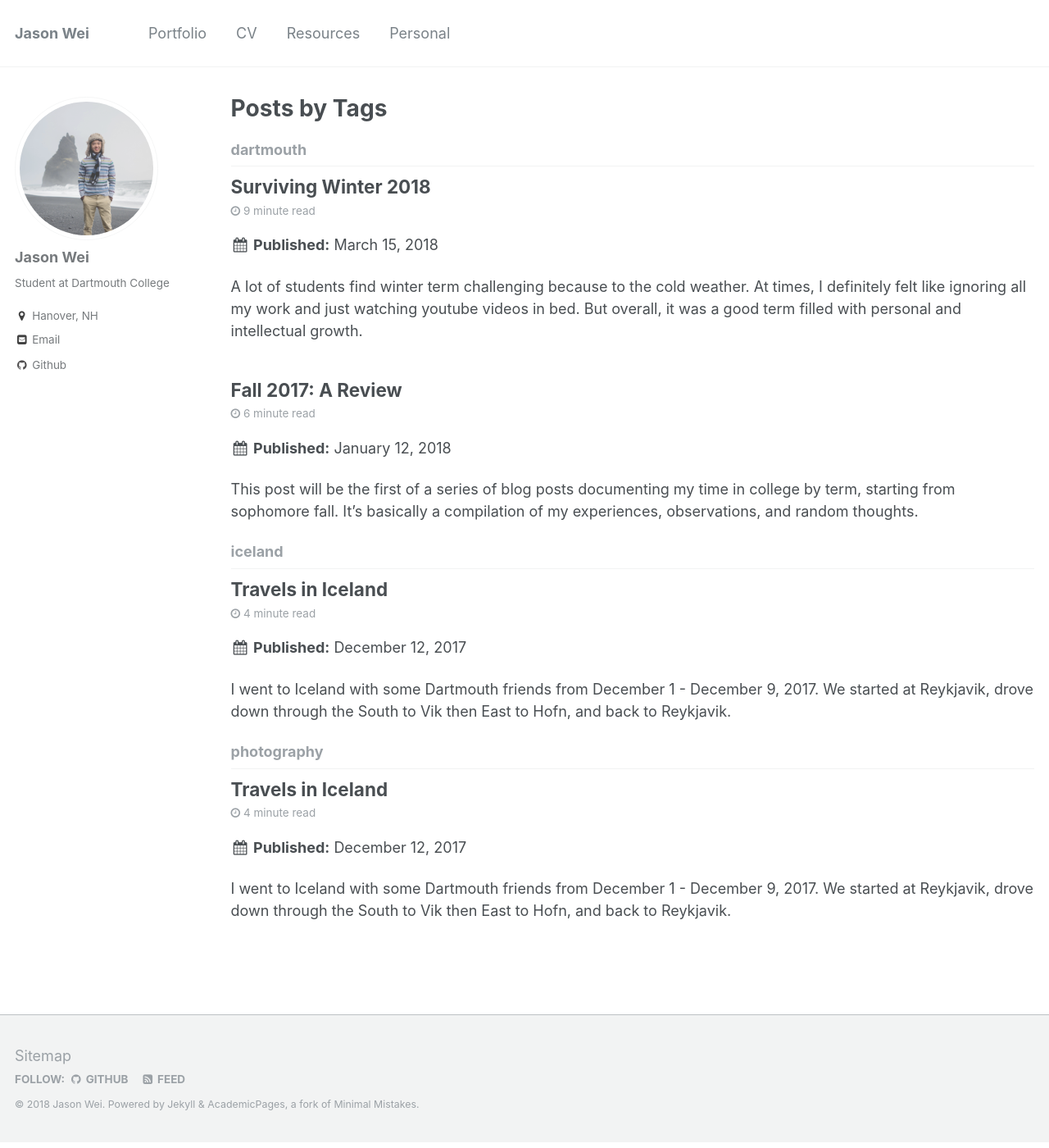
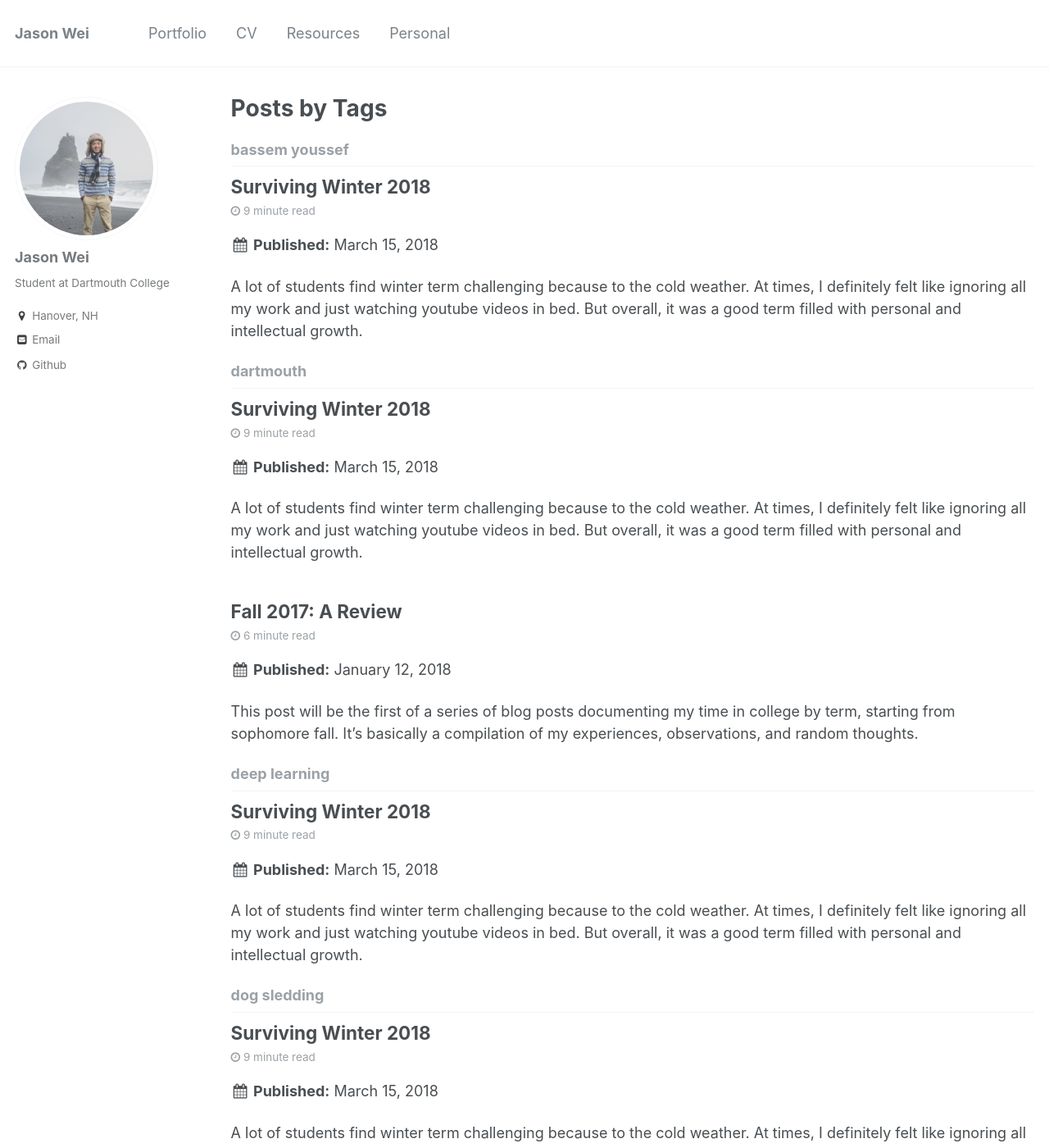
Before and after one commit to jasonwei20/jasonwei20.github.io, a Jekyll site: the page built from _pages/tag-archive.html, in a window 1280 px wide and 1400 px high. Shown: the whole window at 82% size. Built offline with Jekyll 4.4.1, drawn with Linux system fonts in a browser that asks for light colours; some of the changed text lies outside the part shown.

Commit message:
small edit

```diff
--- a/_posts/2018-03-15-blog-post-3.md
+++ b/_posts/2018-03-15-blog-post-3.md
@@ -4,6 +4,10 @@ date: 2018-03-15
 permalink: /posts/2018/2/blog-post-3/
 tags:
   - dartmouth
+  - bassem youssef
+  - watson
+  - dog sledding
+  - deep learning
 ---
 
 A lot of students find winter term challenging because to the cold weather. At times, I definitely felt like ignoring all my work and just watching youtube videos in bed. But overall, it was a good term filled with personal and intellectual growth.
```
Also changed, not shown: other parts of _posts/2018-03-15-blog-post-3.md (+1 -1 lines).
